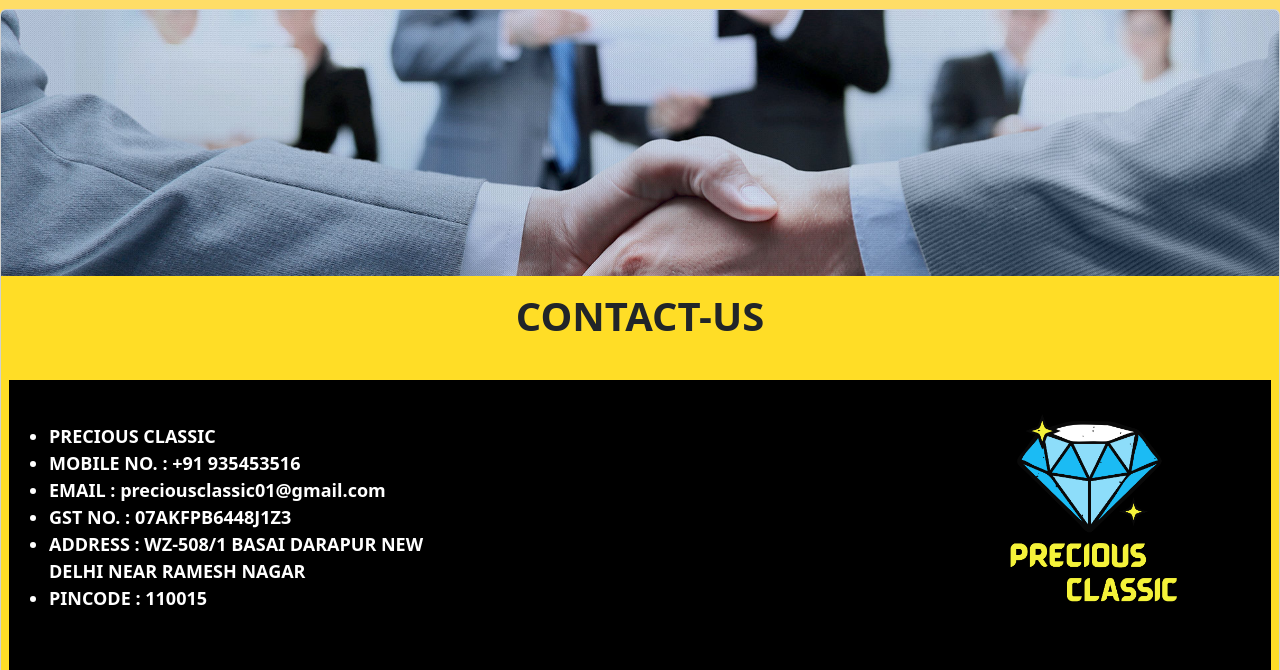
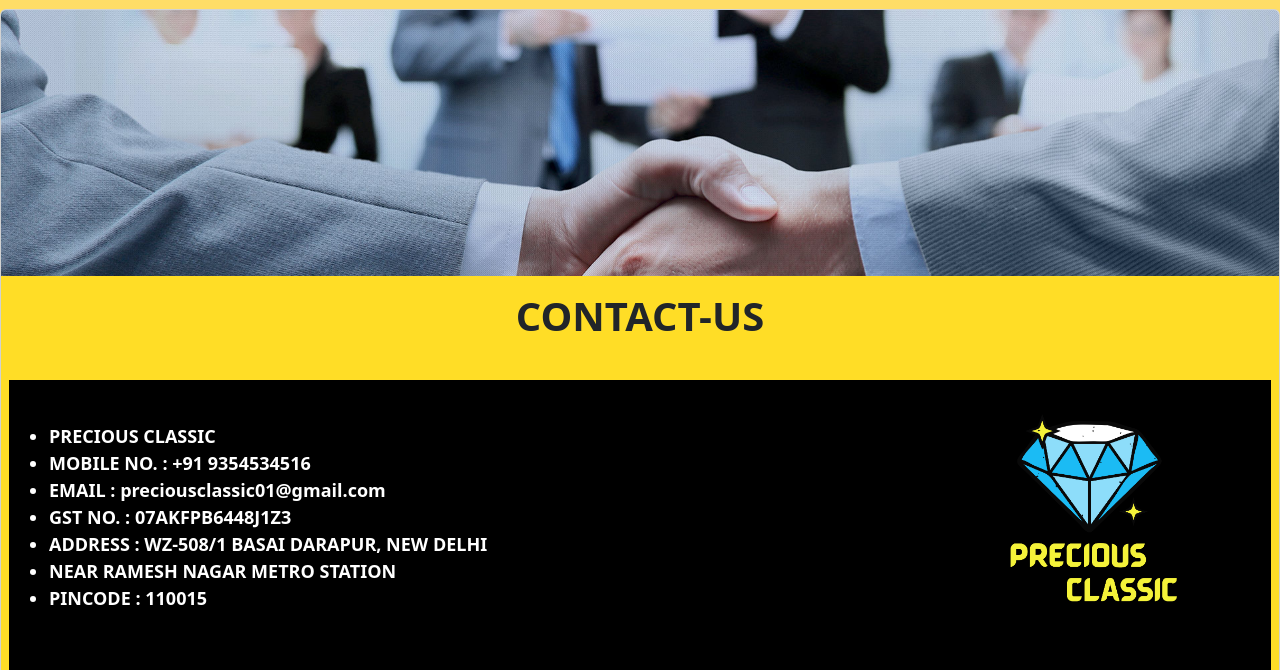
Before and after one commit to namanchopra2000/PRECIOUS-CLASSIC, a plain HTML site: page CONTACTUS.HTML in a window 1280 px wide. Shown: the part 63-733 px from the top of the page. Drawn offline with nearby package versions, Linux system fonts and the light colour scheme.

Commit message:
Update CONTACTUS.HTML

```diff
--- a/CONTACTUS.HTML
+++ b/CONTACTUS.HTML
@@ -60,10 +60,11 @@
                     <UL >
                         <br>
                 <li class="contactlist">PRECIOUS CLASSIC</li>
-                <li class="contactlist">MOBILE NO. : +91 935453516</li>
+                <li class="contactlist">MOBILE NO. : +91 9354534516</li>
                 <li class="contactlist">EMAIL : preciousclassic01@gmail.com</li>
                 <li class="contactlist">GST NO. : 07AKFPB6448J1Z3</li>
-                <li class="contactlist">ADDRESS : WZ-508/1 BASAI DARAPUR NEW <br>DELHI NEAR RAMESH NAGAR</li>
+                  <li class="contactlist">ADDRESS : WZ-508/1 BASAI DARAPUR, NEW DELHI </li>
+                            <li class="contactlist">NEAR RAMESH NAGAR METRO STATION</li>
                 <li class="contactlist">PINCODE : 110015</li>
                 <br>
             </UL>
```
